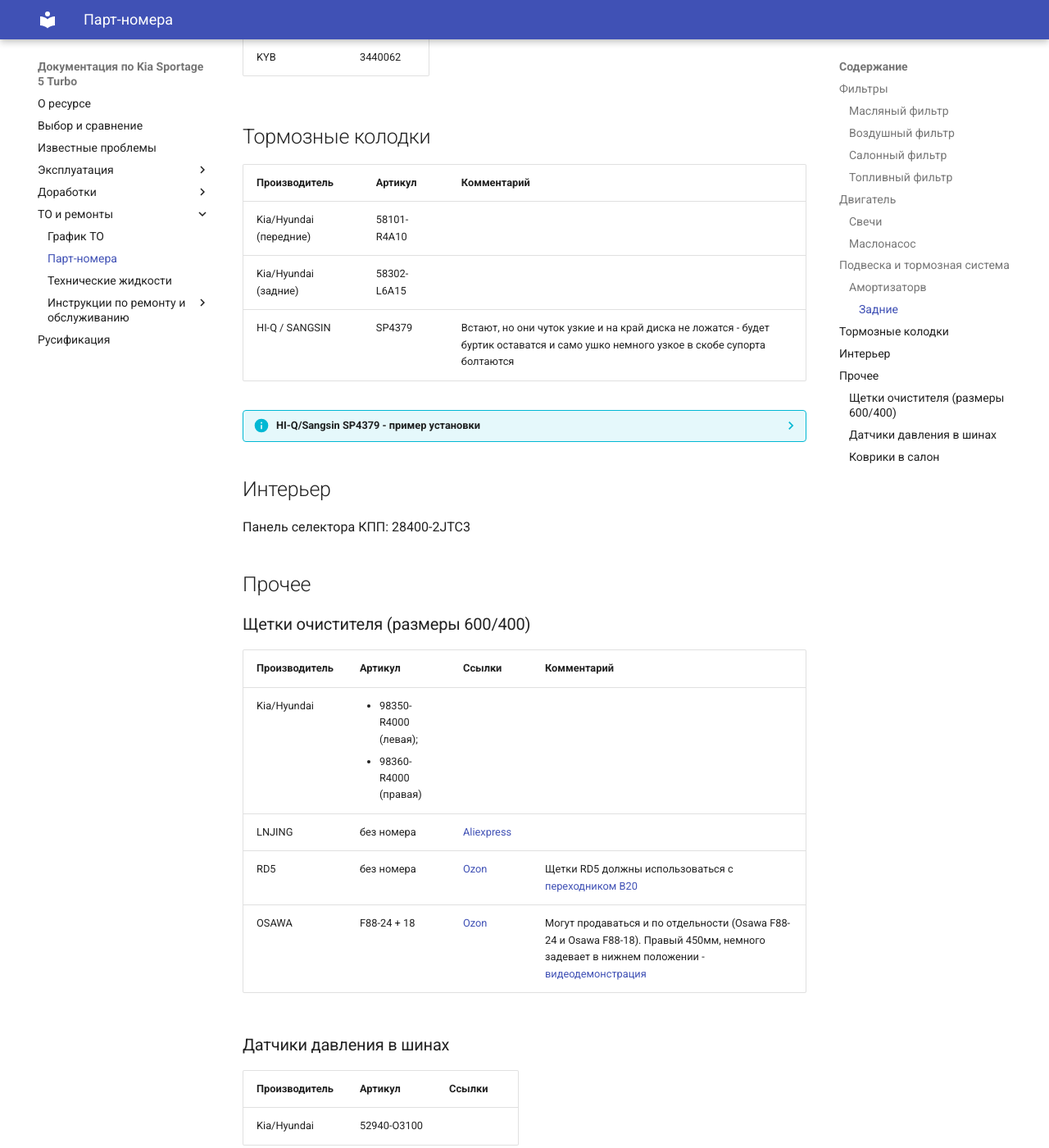
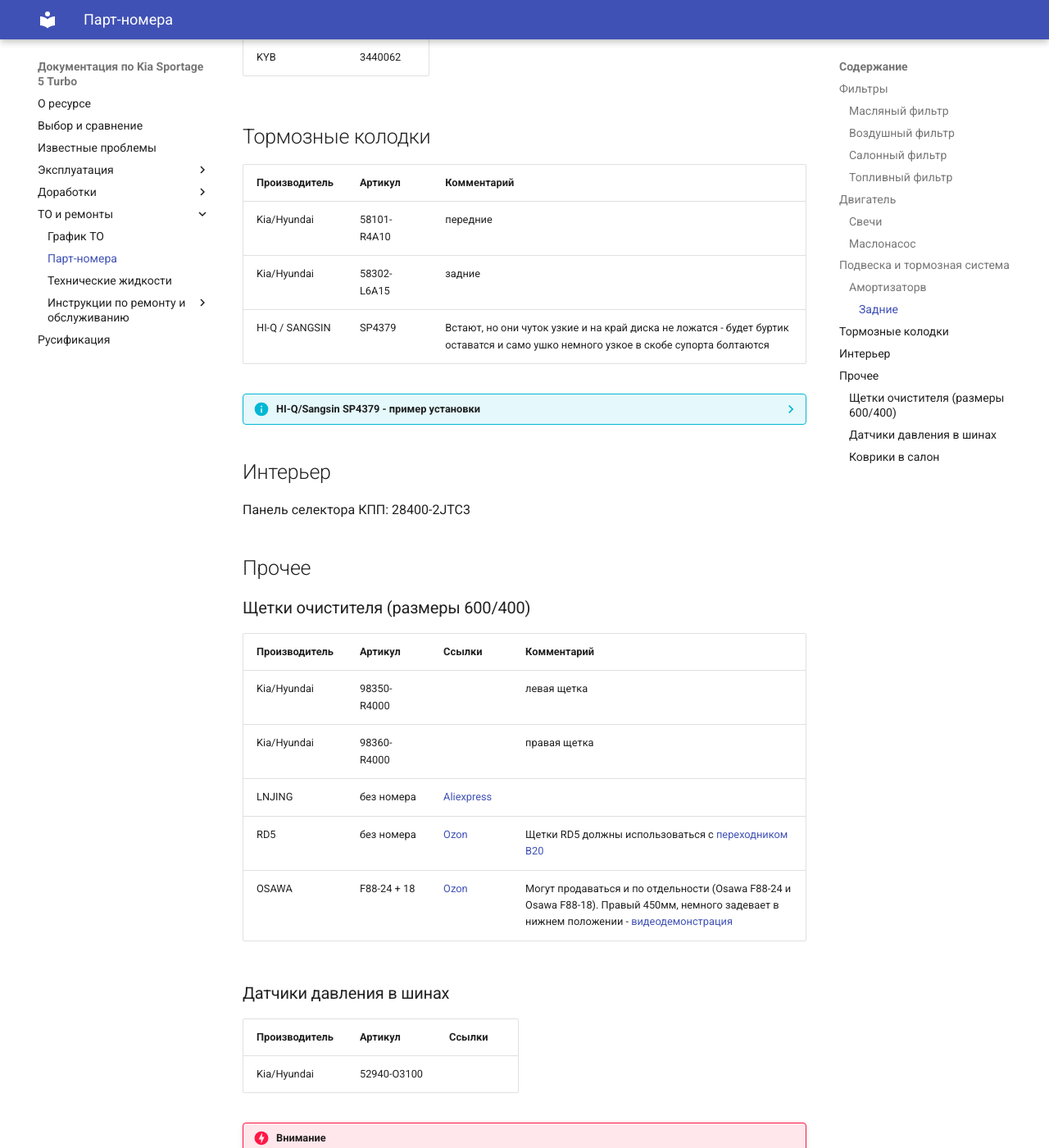
Before and after one commit to kia-sportage-docs/kia-sport5-docs, an MkDocs documentation site: the page built from docs/service/part-number.md, in a window 1280 px wide and 1400 px high, scrolled down 2371 px. Shown: the whole window at 82% size. Built offline with MkDocs 1.6.1 and Material for MkDocs 9.7.7, drawn with Linux system fonts in a browser that asks for light colours.

Commit message:
new information

```diff
--- a/docs/service/part-number.md
+++ b/docs/service/part-number.md
@@ -66,8 +66,8 @@
 ## Тормозные колодки
 | Производитель | Артикул | Комментарий |
 |---|---|---|
-| Kia/Hyundai (передние) | 58101-R4A10 |  |
-| Kia/Hyundai (задние)| 58302-L6A15 |  |
+| Kia/Hyundai | 58101-R4A10 | передние  |
+| Kia/Hyundai | 58302-L6A15 | задние |
 | HI-Q / SANGSIN | SP4379 | Встают, но они чуток узкие и на край диска не ложатся - будет буртик оставатся и само ушко немного узкое в скобе супорта болтаются|
 
 ??? info "HI-Q/Sangsin SP4379 - пример установки"
@@ -85,7 +85,8 @@
 
 | Производитель | Артикул | Ссылки | Комментарий|
 |---|---|---| --- |
-| Kia/Hyundai | <ul><li> 98350-R4000 (левая); <br> <li> 98360-R4000  (правая) </ul> | | |
+| Kia/Hyundai | 98350-R4000 | | левая щетка |
+| Kia/Hyundai | 98360-R4000| | правая щетка |
 | LNJING | без номера | [Aliexpress](https://aliexpress.ru/item/1005009068323895.html) | |
 |RD5| без номера |[Ozon](https://ozon.ru/t/h1orqeG)| Щетки RD5 должны использоваться с [переходником B20](../expluatation/accessories.md)|
 | OSAWA | F88-24 + 18 | [Ozon](https://ozon.ru/t/dQ7Kq08)| Могут продаваться и по отдельности (Osawa F88-24 и Osawa F88-18). Правый 450мм, немного задевает в нижнем положении - [видеодемонстрация](https://t.me/Kia_Sportage_5_Turbo/36159/117977?single) |
```
Also changed, not shown: docs/expluatation/accessories.md (+4 -0 lines), docs/expluatation/manuals.md (+9 -6 lines).
